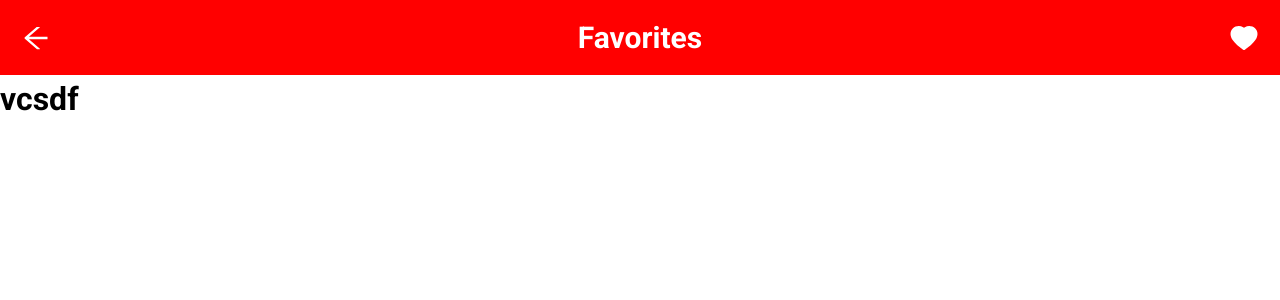
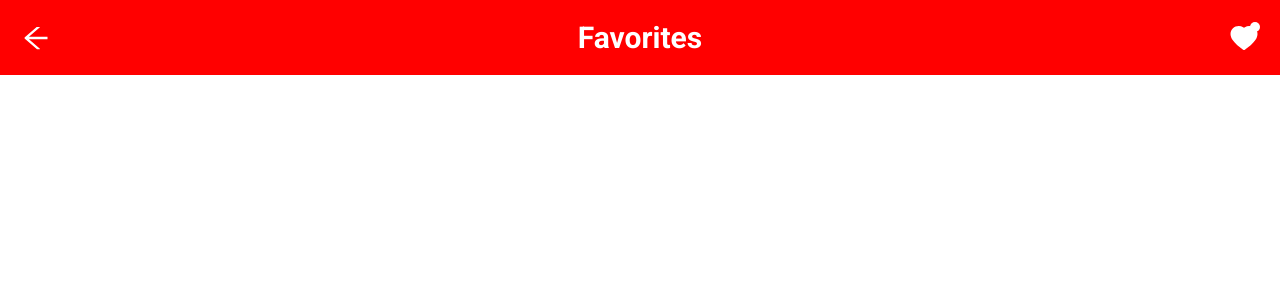
Before and after one commit to Jcassio-dev/Pokedex-ts, a React (Vite) app: page /favorites in a window 1280 px wide. Shown: the top 300 px of the page. Built offline with nearby package versions, Linux system fonts and the light colour scheme.

Commit message:
refact favorite button

```diff
--- a/src/components/AppBar/index.tsx
+++ b/src/components/AppBar/index.tsx
@@ -35,7 +35,7 @@ export const AppBarButton: React.FC<PokeBar> = ({pokeName, icon: Icon, returnPag
             null
             )}
             <h1>{pokeName}</h1>
-            <button onClick={() => navigate(NavigatePage)}>{Icon && <Icon />}{FavoritesNumber}</button>
+            <button onClick={() => navigate(NavigatePage)}>{Icon && <Icon />}<span>{FavoritesNumber}</span></button>
 
     </C.Container>
   );
--- a/src/components/AppBar/styles.ts
+++ b/src/components/AppBar/styles.ts
@@ -33,6 +33,22 @@ export const Container = styled.div`
         display: flex;
         align-items: center;
         justify-content: center;
+
+        position: relative;
+    }
+    button span{
+        position: absolute;
+        top: 0px;
+        right: 0px;
+
+        font-size: 10px;
+        padding: 5px;
+        border-radius: 50px;
+
+        background-color: white;
+        color: red;
+
+
     }
 
 
--- /dev/null
+++ b/src/components/FavoriteButton/index.tsx
@@ -0,0 +1,36 @@
+import React, {useContext} from 'react';
+
+import { AiFillHeart, AiOutlineHeart } from 'react-icons/ai';
+
+import { FavoriteContext } from '../../hooks/FavoriteContext';
+import { PokemonDetail } from '../../interfaces/PokemonDetail';
+
+import * as C from './styles'
+
+interface FavoriteButtonProps {
+    pokemon: PokemonDetail;
+}
+
+export const FavoriteButton: React.FC<FavoriteButtonProps> = ({pokemon}) => {
+    const {favorites, setFavorites}= useContext(FavoriteContext);
+
+
+    const addPokemonToFavorite = () => {
+        setFavorites(prevState => [...prevState, pokemon]);
+        console.log(favorites);
+      };
+
+    const removePokemonFromFavorite = () => {
+        setFavorites(prevState => prevState.filter((poke) => poke.name !== pokemon.name));
+    };
+
+    const isFavorite = favorites.some((poke) => poke.name === pokemon.name);
+    return (
+        <C.Container>
+            {isFavorite ?
+            <button onClick={removePokemonFromFavorite}><AiFillHeart/></button> :
+            <button onClick={addPokemonToFavorite} className="disable"><AiOutlineHeart/></button>
+            }
+        </C.Container>
+    );
+};
--- /dev/null
+++ b/src/components/FavoriteButton/styles.ts
@@ -0,0 +1,22 @@
+import styled from "styled-components";
+
+export const Container = styled.div`
+        button{
+        border: none;
+        background: none;
+
+        cursor: pointer;
+
+        font-size: 32px;
+        color: red;
+
+        display: flex;
+        flex-direction: column;
+        align-items: center;
+    }
+
+    .disable{
+        color: gray;
+    }
+
+`
--- a/src/components/PokeDexCard/index.tsx
+++ b/src/components/PokeDexCard/index.tsx
@@ -1,12 +1,11 @@
 import React from 'react';
-import { useContext } from 'react';
 import { useNavigate } from 'react-router-dom';
+import { PokemonDetail } from '../../interfaces/PokemonDetail';
 
-import { PokemonDetail } from '../../interfaces/PokemonDetail';
-import { FavoriteContext } from '../../hooks/FavoriteContext';
+import { FavoriteButton } from '../FavoriteButton';
 
 import * as C from "./styles";
-import { AiFillHeart, AiOutlineHeart } from 'react-icons/ai';
+
 
 interface PokeDexCard {
     pokemon: PokemonDetail;
@@ -16,22 +15,11 @@ interface PokeDexCard {
 
 export const PokeDexCard: React.FC<PokeDexCard> = ({pokemon}) => {
     const navigate = useNavigate();
-    const {favorites, setFavorites}= useContext(FavoriteContext);
 
     function handleClick(pokemon: PokemonDetail){
         navigate(`/pokemon/${pokemon.name}`);
     };
 
-    const addPokemonToFavorite = () => {
-        setFavorites(prevState => [...prevState, pokemon]);
-        console.log(favorites);
-      };
-
-    const removePokemonFromFavorite = () => {
-        setFavorites(prevState => prevState.filter((poke) => poke.name !== pokemon.name));
-    };
-
-    const isFavorite = favorites.some((poke) => poke.name === pokemon.name);
     return (
         <C.Container>
             <div onClick={() => handleClick(pokemon)} className="PokeInfo">
@@ -44,10 +32,8 @@ export const PokeDexCard: React.FC<PokeDexCard> = ({pokemon}) => {
             <img src={pokemon.sprites.front_default} alt={`${pokemon.name} De frente`}/>
             </div>
 
-            {isFavorite ?
-            <button onClick={removePokemonFromFavorite}><AiFillHeart/></button> :
-            <button onClick={addPokemonToFavorite} className="disable"><AiOutlineHeart/></button>
-            }
+            <FavoriteButton pokemon={pokemon}/>
+
 
         </C.Container>
     );
--- a/src/components/PokeDexCard/styles.ts
+++ b/src/components/PokeDexCard/styles.ts
@@ -23,24 +23,5 @@ export const Container = styled.div`
     justify-content: center;
     }
 
-    button{
-        border: none;
-        background: none;
 
-        cursor: pointer;
-
-        font-size: 32px;
-        color: red;
-
-        display: flex;
-        flex-direction: column;
-        align-items: center;
-
-        position: absolute;
-        bottom: 10px;
-        left: 10px;
-    }
-    .disable{
-        color: gray;
-    }
 `
--- a/src/pages/favorites/Favorites.tsx
+++ b/src/pages/favorites/Favorites.tsx
@@ -1,6 +1,10 @@
-import React from 'react';
+import React, { useContext } from 'react';
 import { AppBarButton } from '../../components/AppBar';
 import {AiFillHeart} from 'react-icons/ai'
+import { FavoriteContext } from '../../hooks/FavoriteContext';
+import { PokeDexCard } from '../../components/PokeDexCard';
+
+import { Grid, Container } from '@mui/material';
 
 interface FavoritesProps {
 
@@ -8,10 +12,22 @@ interface FavoritesProps {
 
 
 export const Favorites: React.FC<FavoritesProps> = () => {
+
+    const {favorites} = useContext(FavoriteContext);
+    console.log(favorites);
+
     return (
         <div>
             <AppBarButton icon={AiFillHeart} pokeName="Favorites" returnPage/>
-           <h1>vcsdf</h1>
+            <Container maxWidth="lg">
+                <Grid container spacing={2}>
+                { favorites?.map((pokemon, index) => (
+                    <Grid item xs={6} lg={3} key={index}>
+                        <PokeDexCard pokemon={pokemon}/>
+                    </Grid>
+           ))}
+                </Grid>
+            </Container>
         </div>
     );
 };
```
